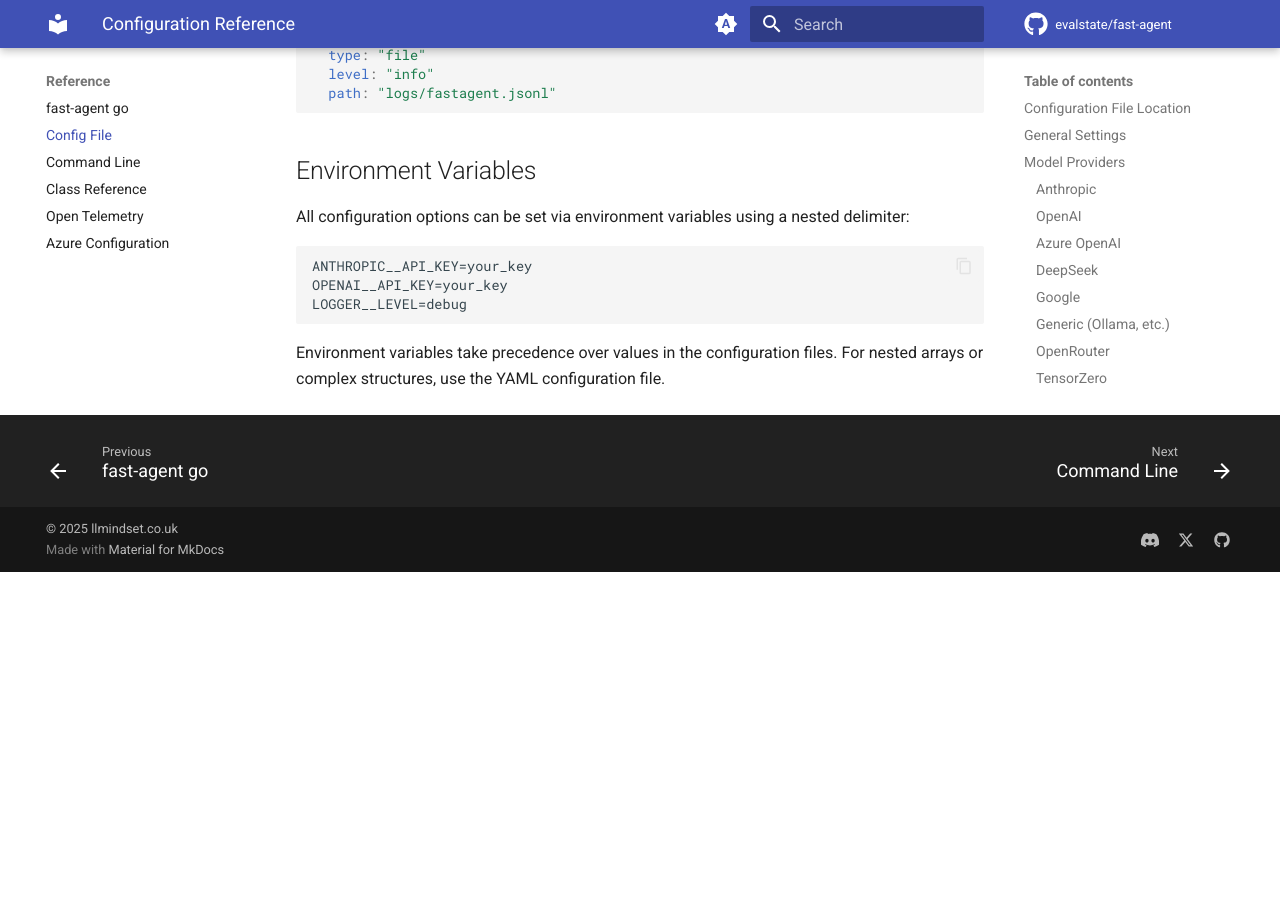
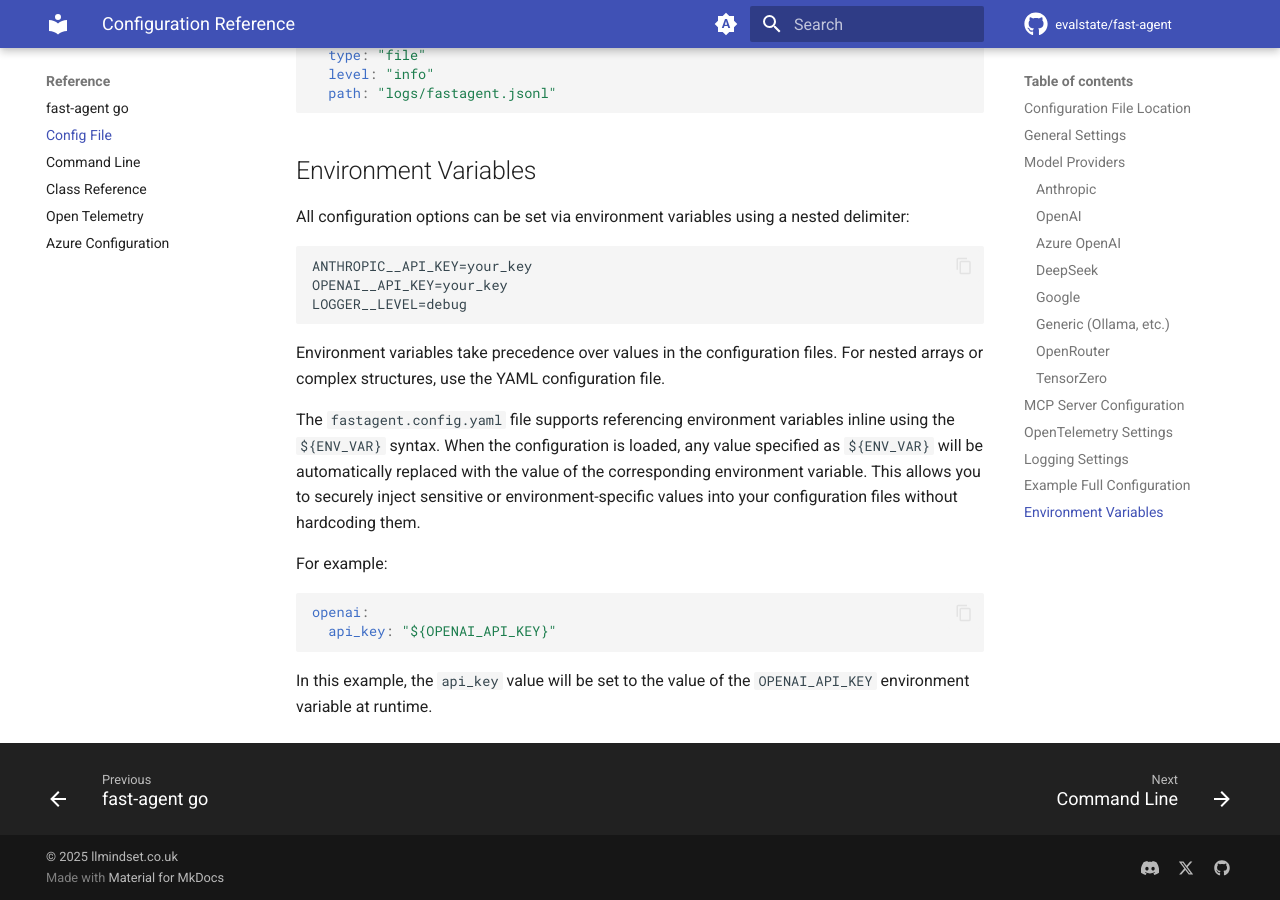
Before and after one commit to evalstate/fast-agent-docs, an MkDocs documentation site: the page built from docs/ref/config_file.md, in a window 1280 px wide and 900 px high, scrolled down 5202 px. Built offline with MkDocs 1.6.1 and Material for MkDocs 9.7.7, drawn with Linux system fonts in a browser that asks for light colours; comment, search, counter and statistics services are not loaded; before the commit the page ends 5774 px from its top, so only the background shows below that.

Commit message:
config file now supports env var

````diff
--- a/docs/ref/config_file.md
+++ b/docs/ref/config_file.md
@@ -261,3 +261,14 @@
 ```
 
 Environment variables take precedence over values in the configuration files. For nested arrays or complex structures, use the YAML configuration file.
+
+The `fastagent.config.yaml` file supports referencing environment variables inline using the `${ENV_VAR}` syntax. When the configuration is loaded, any value specified as `${ENV_VAR}` will be automatically replaced with the value of the corresponding environment variable. This allows you to securely inject sensitive or environment-specific values into your configuration files without hardcoding them.
+
+For example:
+
+```yaml
+openai:
+  api_key: "${OPENAI_API_KEY}"
+```
+
+In this example, the `api_key` value will be set to the value of the `OPENAI_API_KEY` environment variable at runtime.
````
